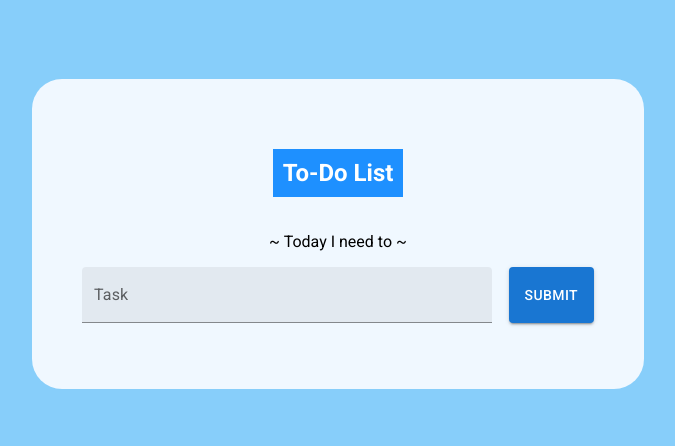
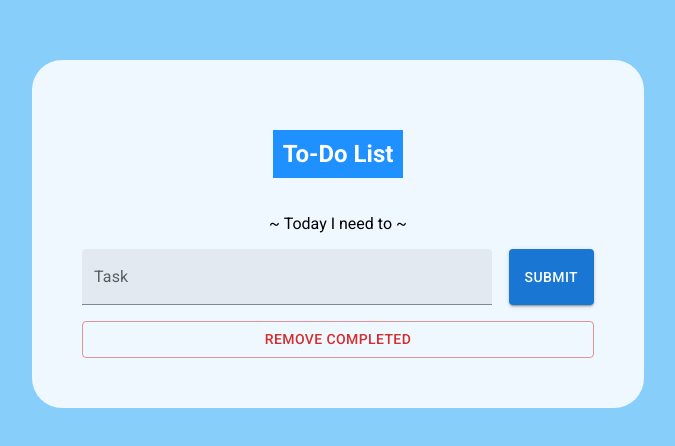
Before and after one commit to thenevermore/todo-react, a React (Create React App) app: page / in a window 1280 px wide. Shown: the part 166-612 px from the top of the page, without its empty margins (302-977 px from the left). Built offline with nearby package versions, Linux system fonts and the light colour scheme.

Commit message:
add remove completed button:

```diff
--- a/src/containers/ToDo.jsx
+++ b/src/containers/ToDo.jsx
@@ -1,3 +1,4 @@
+import { Button } from '@mui/material';
 import React, { useState } from 'react';
 
 import ToDoForm from '../components/ToDoForm';
@@ -24,6 +25,7 @@ const ToDo = () => {
       <h2 className="title">To-Do List</h2>
       <ToDoForm handleClick={handleClick} />
       <ToDoList todos={todos} handleCheckbox={handleCheckbox} />
+      <Button variant="outlined" color="error">Remove completed</Button>
     </div>
   );
 };
```
